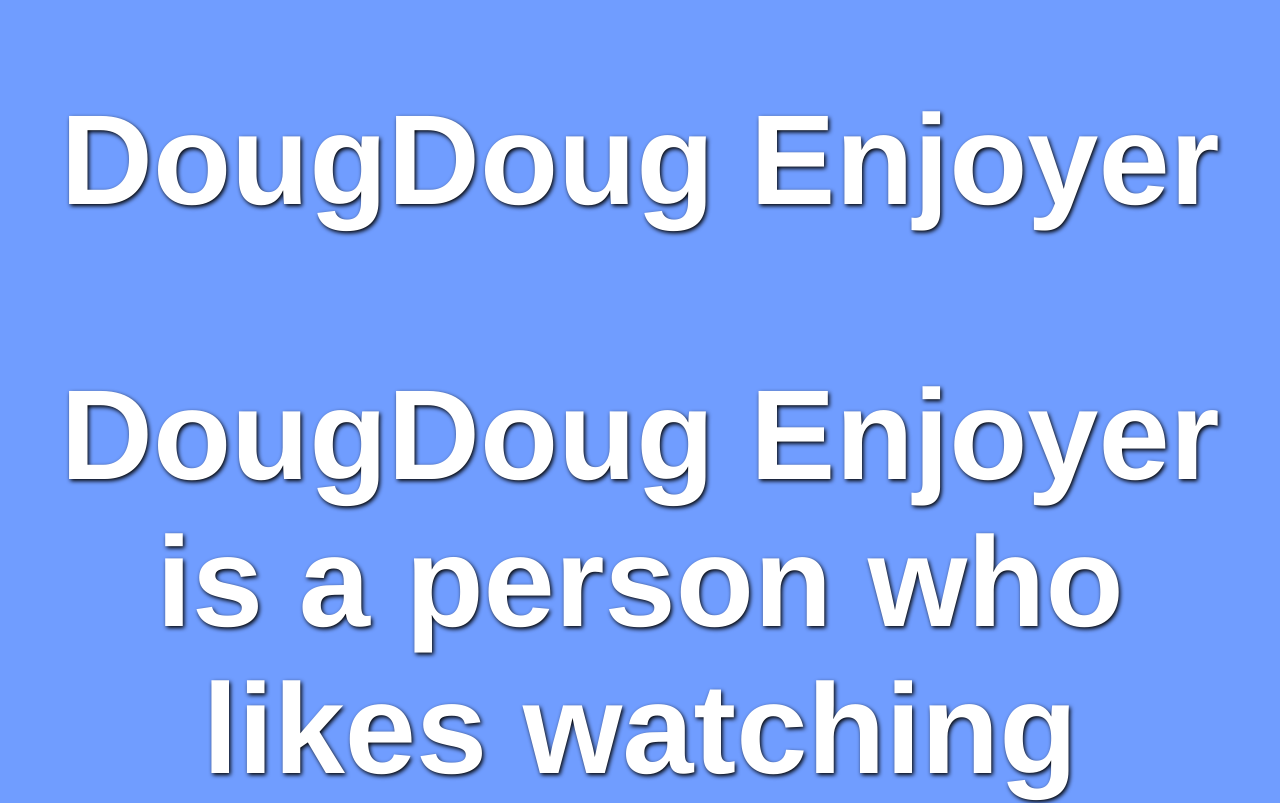
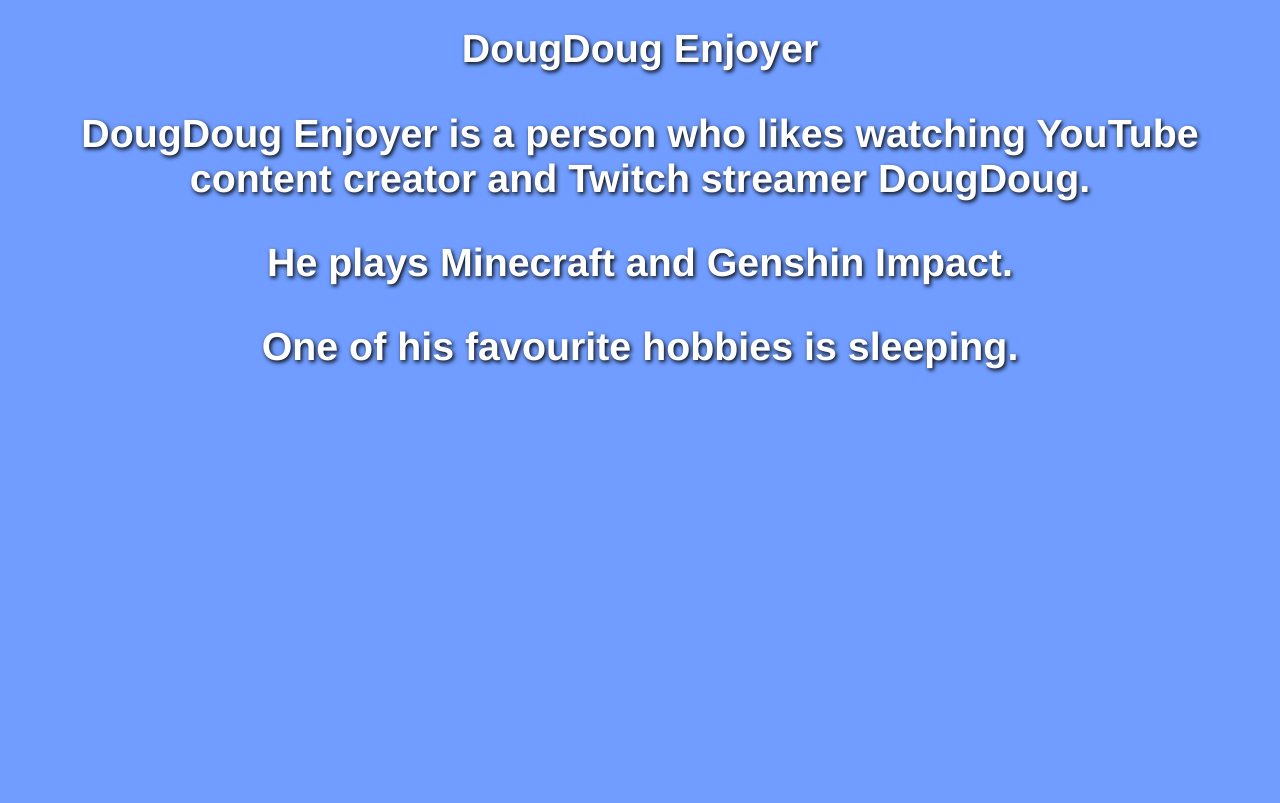
Before and after one commit to ProgrammerGang/dougdougenjoyer, a plain HTML site: page index.html in a window 1280 px wide. Shown: the top 803 px of the page. Drawn offline with Linux system fonts and the light colour scheme.

Commit message:
Update index.html

```diff
--- a/index.html
+++ b/index.html
@@ -20,7 +20,7 @@
 
       @media (min-width: 1024px) {
         * {
-          font-size: 200%;
+          font-size: 135%;
         }
       }
 
```
